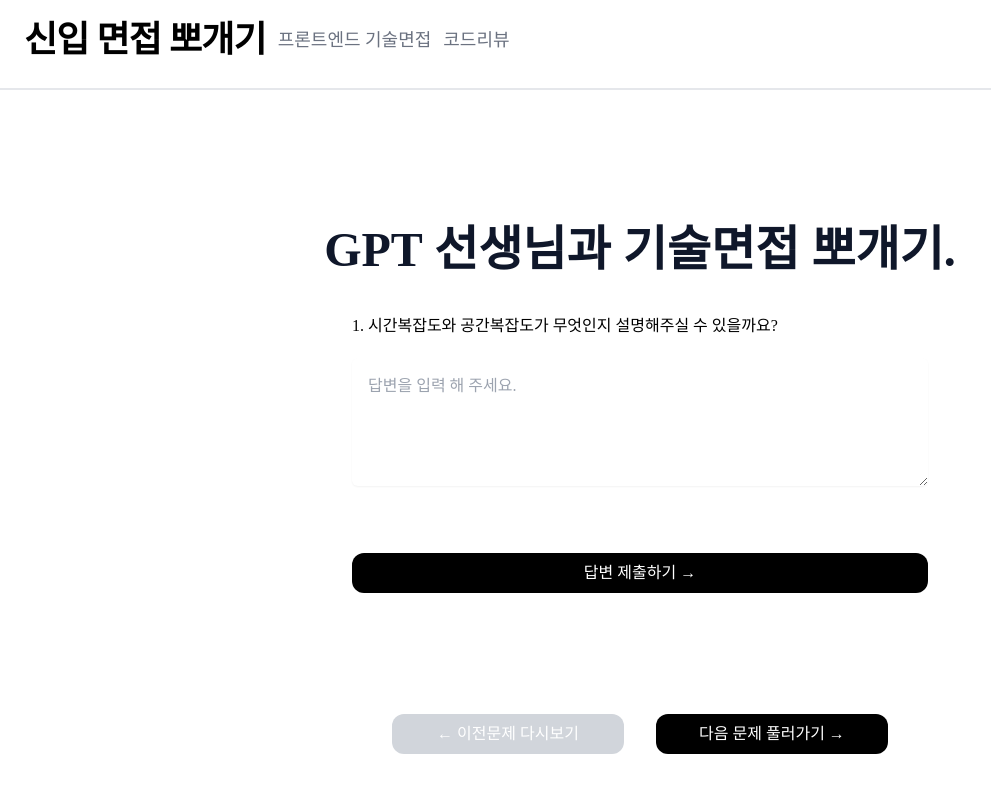
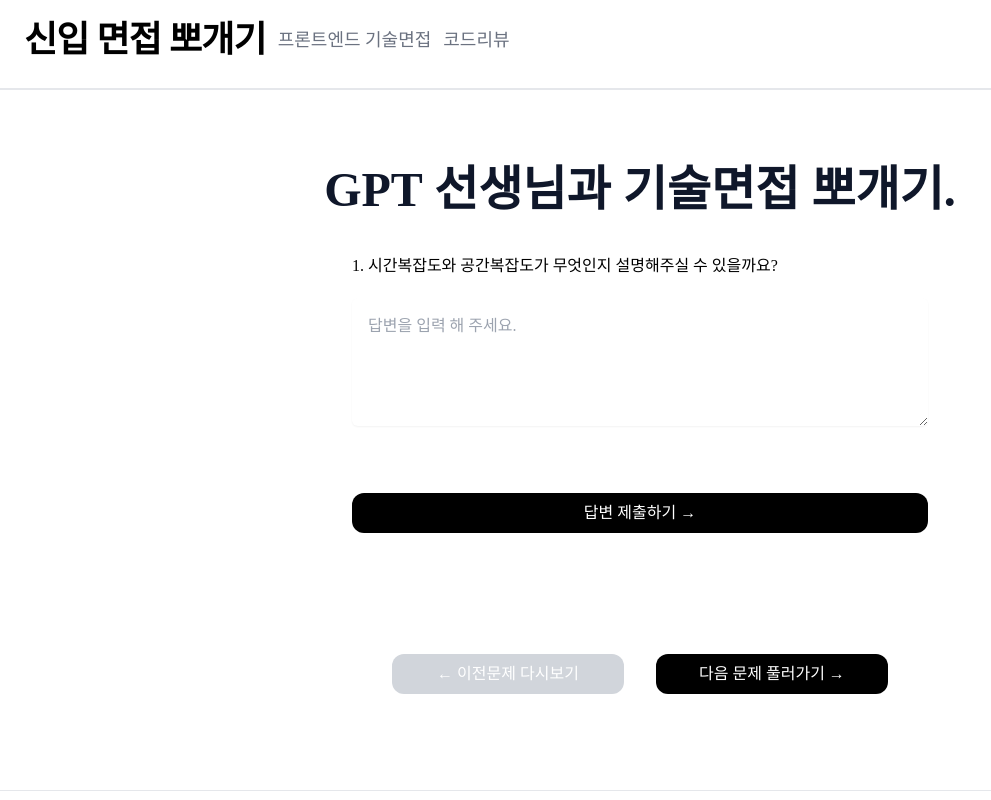
Before and after one commit to Jeremy-Kr/-, a Next.js app: page /react/1 in a window 1280 px wide. Shown: the top 800 px of the page, without its empty margins (0-991 px from the left). Built offline with nearby package versions, Linux system fonts and the light colour scheme.

Commit message:
fix: height

```diff
--- a/pages/react/[questionNumber].tsx
+++ b/pages/react/[questionNumber].tsx
@@ -96,7 +96,7 @@
   };
 
   return (
-    <div className="mx-auto flex min-h-screen max-w-5xl flex-col items-center justify-center py-2">
+    <div className="mx-auto flex h-[85vh] max-w-5xl flex-col items-center justify-center py-2">
       <Head>
         <title>기술 면접 준비</title>
         <link rel="icon" href="/favicon.ico" />
```
